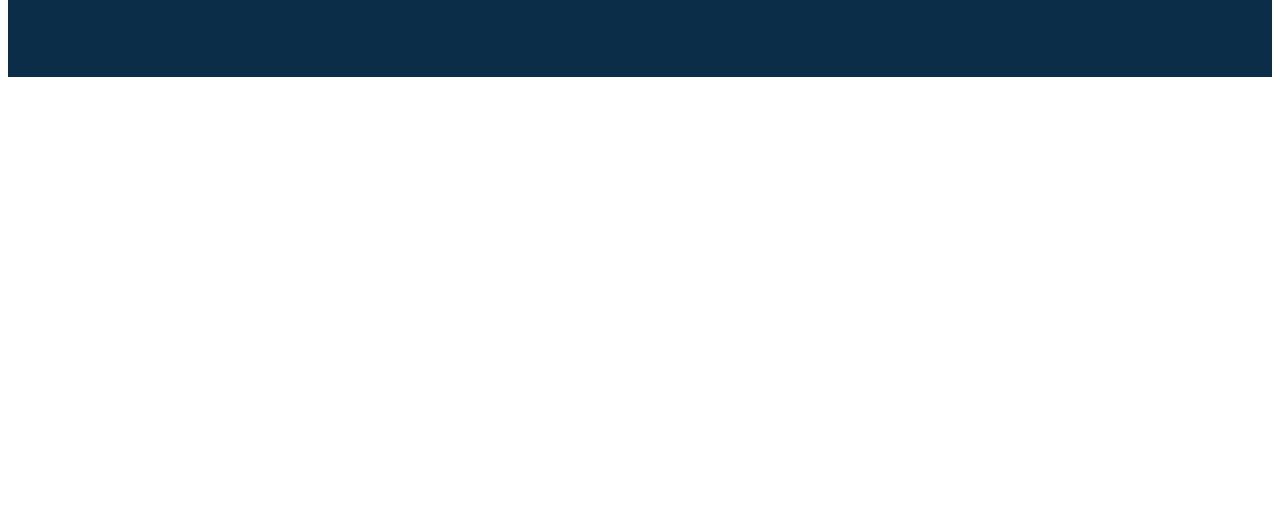
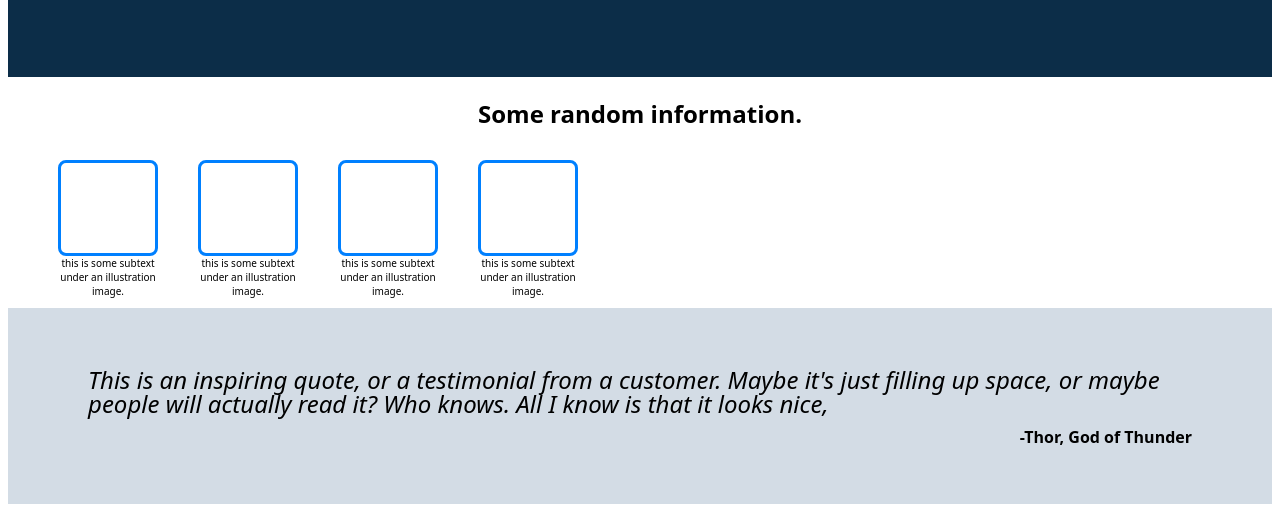
Before and after one commit to wvictor14/learnjs, a plain HTML site: page odin-project/foundations/index.html in a window 1280 px wide. Shown: the part 285-800 px from the top of the page. Drawn offline with Linux system fonts and the light colour scheme.

Commit message:
finish 2 more sections

```diff
--- a/odin-project/foundations/index.html
+++ b/odin-project/foundations/index.html
@@ -25,5 +25,30 @@
         </div>
         <div class="placeholder"><p>This is placeholder for image</p></div>
     </div>
+    <div class="random">
+        <h2>Some random information.</h2>
+        <div class="boxes">
+            <div class="box">
+                <div class="round-bordered"></div>
+                <p>this is some subtext under an illustration image.</p>
+            </div>
+            <div class="box">
+                <div class="round-bordered"></div>
+                <p>this is some subtext under an illustration image.</p>
+            </div>
+            <div class="box">
+                <div class="round-bordered"></div>
+                <p>this is some subtext under an illustration image.</p>
+            </div>
+            <div class="box">
+                <div class="round-bordered"></div>
+                <p>this is some subtext under an illustration image.</p>
+            </div>
+        </div>
+    </div>
+    <div class='quote'>
+        <h2><i>This is an inspiring quote, or a testimonial from a customer. Maybe it's just filling up space, or maybe people will actually read it? Who knows. All I know is that it looks nice,</i></h2>
+        <p>-Thor, God of Thunder</p>
+    </div>
 </body>
 </html>
--- a/odin-project/foundations/styles.css
+++ b/odin-project/foundations/styles.css
@@ -57,3 +57,46 @@ a {
     border-radius: 4px;
     border: none;
 }
+
+.random h2 {
+    display: flex;
+    justify-content: center;
+}
+.random p {
+    width: 100px;
+    margin: 0px;
+    font-size: x-small;
+    text-align: center;
+}
+.random .box {
+    justify-content: center;
+}
+.random .boxes {
+    display: flex;
+    justify-items: center;
+    padding: 10px 50px 10px 50px;
+    gap: 40px;
+    margin: 0px;
+}
+
+.random .round-bordered {
+    justify-content: center;
+    border: solid 3px rgb(0, 128, 255);
+    height: 90px;
+    border-radius: 8px;
+}
+
+.quote {
+    background-color:rgb(211, 220, 229);
+    padding: 40px 80px;
+}
+.quote h2 {
+    font-weight: 50;
+    line-height: 100%;
+    margin-bottom: 10px;
+}
+.quote p {
+    margin-top: 0px;
+    text-align: right;
+    font-weight: 700;
+}
```
